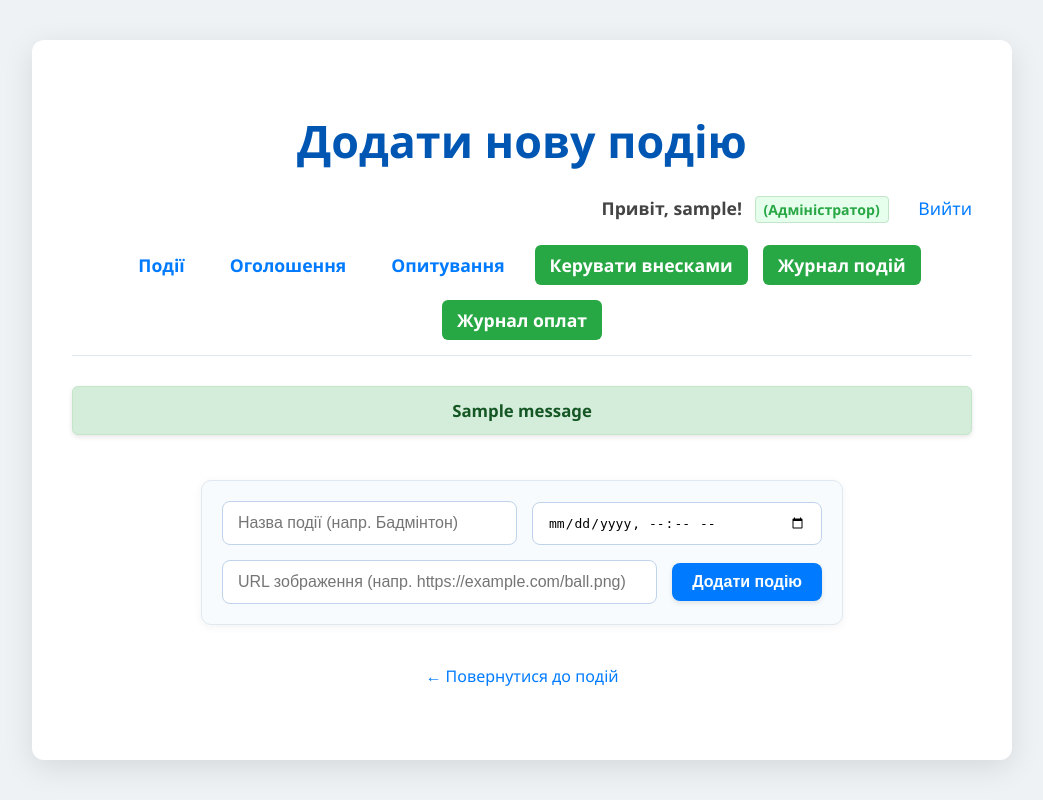
After one commit to SportActive/SportActive, a Flask app: page /add_event in a window 1280 px wide. The commit adds this page. Shown: the whole page, without its empty margins (118-1161 px from the left). Run offline with Flask 3, Linux system fonts and the light colour scheme; a user stored in the database is signed in; tables that the repository leaves empty hold one stand-in row (values such as "Sample post"); one stand-in notice (Sample message) is shown.

```diff
--- a/app.py
+++ b/app.py
@@ -1,4 +1,4 @@
-from flask import Flask, render_template, request, redirect, url_for, flash, make_response # Додано make_response
+from flask import Flask, render_template, request, redirect, url_for, flash, make_response
 from flask_login import LoginManager, UserMixin, login_user, logout_user, login_required, current_user
 from flask_sqlalchemy import SQLAlchemy
 import os
@@ -140,13 +140,12 @@ class GameLog(db.Model):
     def __repr__(self):
         return f"GameLog('{self.event_name}', '{self.event_date}')"
 
-# --- НОВАЯ МОДЕЛЬ ДЛЯ ЖУРНАЛА ОПЛАТ ---
 class FeeLog(db.Model):
     id = db.Column(db.Integer, primary_key=True)
     username = db.Column(db.String(80), nullable=False)
-    payment_date = db.Column(db.String(10), nullable=False) # Дата оплаты, которую ввел админ (ДД-ММ-РРРР)
-    logged_by_admin = db.Column(db.String(80), nullable=False) # Кто из админов отметил оплату
-    logged_at = db.Column(db.String(20), default=lambda: datetime.now().strftime('%Y-%m-%d %H:%M:%S')) # Время, когда запись попала в лог
+    payment_date = db.Column(db.String(10), nullable=False)
+    logged_by_admin = db.Column(db.String(80), nullable=False)
+    logged_at = db.Column(db.String(20), default=lambda: datetime.now().strftime('%Y-%m-%d %H:%M:%S'))
 
     def __repr__(self):
         return f"FeeLog('{self.username}', '{self.payment_date}', '{self.logged_by_admin}')"
@@ -240,12 +239,10 @@ def login():
         if user_found and user_found.check_password(password):
             login_user(user_found)
 
-            # --- Персоналізоване повідомлення про внески ---
             if user_found.has_paid_fees:
                 flash('Вхід успішний! Ми дуже вдячні вам за ваш внесок на підтримку клубу.', 'success')
             else:
                 flash('Вхід успішний! На жаль, ми ще не отримали від вас членський внесок. Нам буде важко без вашої допомоги організовувати діяльність клубу(', 'info')
-            # --- Кінець блоку ---
 
             next_page = request.args.get('next')
             return redirect(next_page or url_for('index'))
@@ -350,13 +347,18 @@ def index():
                            user_events_next_7_days=user_events_next_7_days,
                            current_user_fee_message=current_user_fee_message if 'current_user_fee_message' in locals() else None)
 
-@app.route('/add_event', methods=['POST'])
+@app.route('/add_event', methods=['GET', 'POST'])
 @login_required
 def add_event():
     if not current_user.is_admin():
         flash('У вас немає дозволу на додавання подій.', 'error')
         return redirect(url_for('index'))
 
+    # Якщо це GET-запит, просто відображаємо форму
+    if request.method == 'GET':
+        return render_template('add_event.html', current_user=current_user) # НОВЕ: відображаємо add_event.html
+
+    # Якщо це POST-запит, обробляємо дані форми
     event_name = request.form['event_name']
     event_datetime_str = request.form['event_datetime']
     image_url = request.form.get('image_url')
@@ -367,15 +369,16 @@ def add_event():
             formatted_datetime = dt_object.strftime('%Y-%m-%d %H:%M:%S')
         except ValueError:
             flash('Неправильний формат дати або часу. Використовуйте РРРР-ММ-ДД HH:MM.', 'error')
-            return redirect(url_for('index'))
+            return render_template('add_event.html', current_user=current_user) # НОВЕ: повертаємо на форму з помилкою
 
         new_event = Event(name=event_name, date=formatted_datetime, participants_json='[]', teams_json='{}', image_url=image_url if image_url else None)
         db.session.add(new_event)
         db.session.commit()
         flash('Подію успішно додано!', 'success')
+        return redirect(url_for('index'))
     else:
         flash('Будь ласка, заповніть усі поля для події.', 'error')
-    return redirect(url_for('index'))
+        return render_template('add_event.html', current_user=current_user) # НОВЕ: повертаємо на форму з помилкою
 
 # --- МАРШРУТ ДЛЯ РЕДАКТИРОВАНИЯ СОБЫТИЯ ---
 @app.route('/edit_event/<int:event_id>', methods=['GET', 'POST'])
@@ -681,7 +684,6 @@ def game_log():
         flash('У вас немає дозволу на перегляд журналу подій.', 'error')
         return redirect(url_for('index'))
 
-    # Загружаем логи игр из БД, сортируем по дате логгирования (сначала новые)
     game_logs = GameLog.query.order_by(GameLog.logged_at.desc()).all()
     return render_template('game_log.html', game_logs=game_logs, current_user=current_user)
 
@@ -705,8 +707,8 @@ def export_game_log():
     for log in game_logs:
         row = [
             log.event_name,
-            format_datetime_for_display(log.event_date), # Форматируем дату для CSV
-            format_datetime_for_display(log.logged_at), # Форматируем дату лога для CSV
+            format_datetime_for_display(log.event_date),
+            format_datetime_for_display(log.logged_at),
             ", ".join(log.active_participants),
             ", ".join(log.cancelled_participants),
             json.dumps(log.teams, ensure_ascii=False),
@@ -715,7 +717,7 @@ def export_game_log():
         cw.writerow(row)
 
     output = si.getvalue()
-    response = make_response('\ufeff' + output) # Добавлено '\ufeff' для UTF-8 BOM
+    response = make_response('\ufeff' + output)
     response.headers["Content-Disposition"] = "attachment; filename=game_log.csv"
     response.headers["Content-type"] = "text/csv; charset=utf-8"
     return response
@@ -750,14 +752,14 @@ def export_fee_log():
     for log in fee_logs:
         row = [
             log.username,
-            format_date_only_for_display(log.payment_date), # Форматируем дату оплаты
+            format_date_only_for_display(log.payment_date),
             log.logged_by_admin,
-            format_datetime_for_display(log.logged_at) # Форматируем время лога
+            format_datetime_for_display(log.logged_at)
         ]
         cw.writerow(row)
 
     output = si.getvalue()
-    response = make_response('\ufeff' + output) # Добавлено '\ufeff' для UTF-8 BOM
+    response = make_response('\ufeff' + output)
     response.headers["Content-Disposition"] = "attachment; filename=fee_log.csv"
     response.headers["Content-type"] = "text/csv; charset=utf-8"
     return response
--- /dev/null
+++ b/templates/add_event.html
@@ -0,0 +1,58 @@
+<!DOCTYPE html>
+<html lang="uk">
+<head>
+    <meta charset="UTF-8">
+    <meta name="viewport" content="width=device-width, initial-scale=1.0">
+    <title>Додати подію - Клуб спортивних ігор</title>
+    <link rel="stylesheet" href="{{ url_for('static', filename='style.css') }}">
+    <link rel="icon" type="image/png" href="{{ url_for('static', filename='favicon.png') }}">
+</head>
+<body>
+    <div class="container">
+        <h1>Додати нову подію</h1>
+
+        <div class="auth-links">
+            {% if current_user.is_authenticated %}
+                <p>Привіт, {{ current_user.username }}!
+                {% if current_user.is_admin() %}<span class="admin-label">(Адміністратор)</span>{% endif %}</p>
+                <a href="{{ url_for('logout') }}">Вийти</a>
+            {% else %}
+                <a href="{{ url_for('login') }}">Увійти</a> |
+                <a href="{{ url_for('register') }}">Зареєструватися</a>
+            {% endif %}
+        </div>
+
+        <nav class="main-nav">
+            <a href="{{ url_for('index') }}">Події</a>
+            <a href="{{ url_for('announcements') }}">Оголошення</a>
+            <a href="{{ url_for('polls') }}">Опитування</a>
+            {% if current_user.is_authenticated and current_user.is_admin() %}
+                <a href="{{ url_for('manage_fees') }}" class="admin-action">Керувати внесками</a>
+                <a href="{{ url_for('game_log') }}" class="admin-action">Журнал подій</a>
+                <a href="{{ url_for('fee_log') }}" class="admin-action">Журнал оплат</a>
+            {% endif %}
+        </nav>
+
+        {% with messages = get_flashed_messages(with_categories=true) %}
+          {% if messages %}
+            <ul class="flashes">
+            {% for category, message in messages %}
+              <li class="{{ category }}">{{ message }}</li>
+            {% endfor %}
+            </ul>
+          {% endif %}
+        {% endwith %}
+
+        {# Форма додавання події #}
+        <div class="add-event-section form-section">
+            <form action="{{ url_for('add_event') }}" method="POST" class="form-narrow">
+                <input type="text" name="event_name" placeholder="Назва події (напр. Бадмінтон)" required>
+                <input type="datetime-local" name="event_datetime" required>
+                <input type="url" name="image_url" placeholder="URL зображення (напр. https://example.com/ball.png)">
+                <button type="submit">Додати подію</button>
+            </form>
+        </div>
+        <p><a href="{{ url_for('index') }}" class="back-link">← Повернутися до подій</a></p>
+    </div>
+</body>
+</html>
```
Also changed, not shown: templates/index.html (+9 -39 lines).
